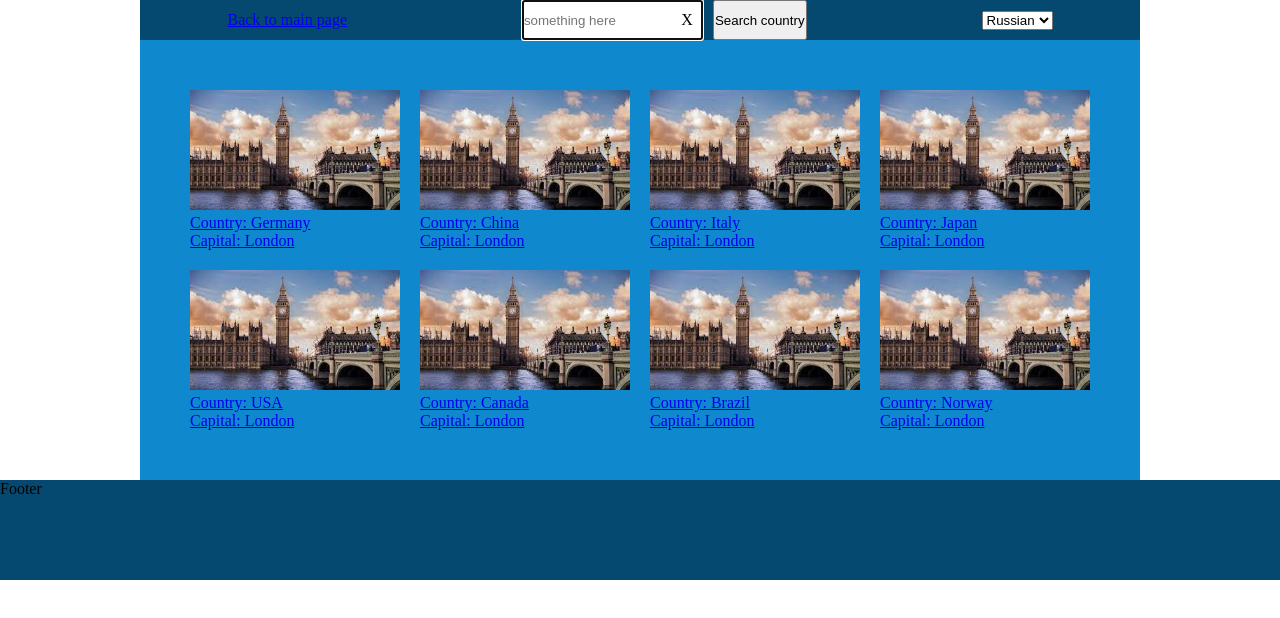
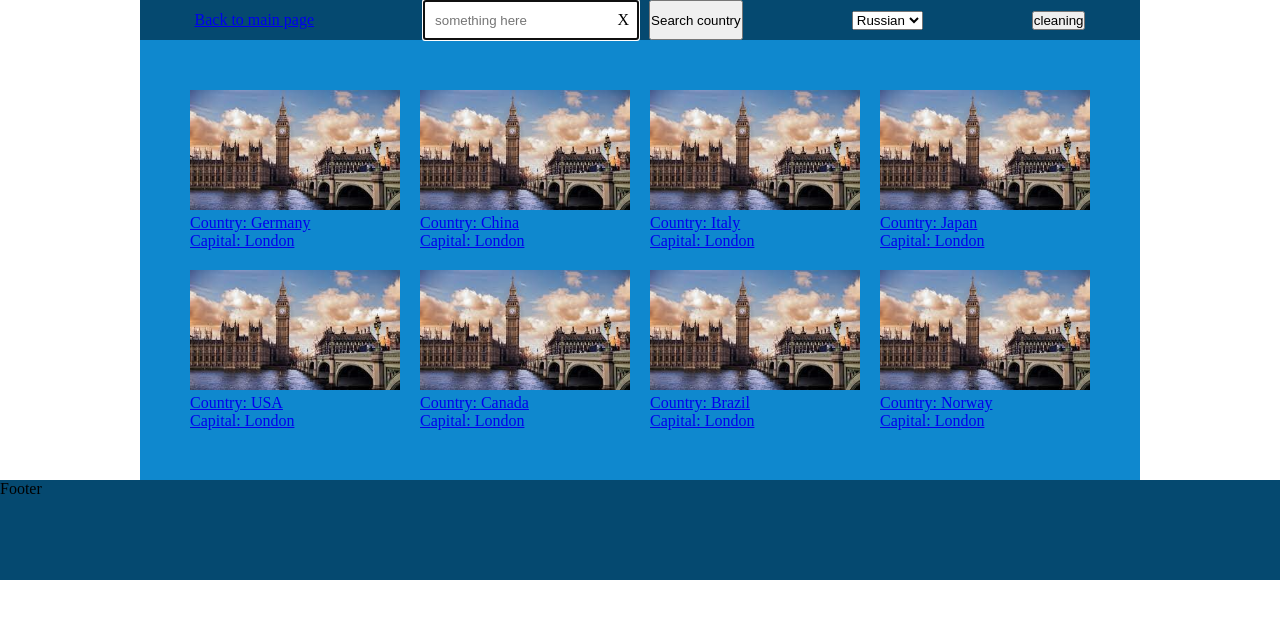
Before and after one commit to DANSitNikov/travelApp, a React (Create React App) app: page / in a window 1280 px wide. Shown: the top 618 px of the page. Built offline with nearby package versions, Linux system fonts and the light colour scheme.

Commit message:
feat: add search events

```diff
--- a/src/components/Header/Header.module.scss
+++ b/src/components/Header/Header.module.scss
@@ -1,6 +1,6 @@
 .header {
     background-color: rgb(5, 73, 112);
-    width: 1000px;
+    max-width: 1000px;
     display: flex;
     margin: 0 auto;
     justify-content: space-around;
--- a/src/components/Header/Header.tsx
+++ b/src/components/Header/Header.tsx
@@ -1,17 +1,22 @@
-import React, {useState} from "react";
+import React, {MouseEventHandler, useEffect, useState} from "react";
 import { Link } from "react-router-dom";
 import style from './Header.module.scss';
 import SearchCountry from "./searchCountry/SearchCountry";
 import SelectLang from "./selectLang/SelectLang";
 
 const Header = () => {
-    const [inputStatus, setInputStatus] = useState(false);
+  const [closeStatus, setStatus] = useState(false);
+
+  const closeIt = () => {
+    setStatus(!closeStatus);
+  };
 
     return(
         <header className={style.header}>
             <Link to="/">Back to main page</Link>
-            <SearchCountry />
+            {!closeStatus && <SearchCountry />}
             <SelectLang />
+            <button onClick={closeIt}>cleaning</button>
         </header>
     );
 };
--- a/src/components/Header/searchCountry/SearchCountry.tsx
+++ b/src/components/Header/searchCountry/SearchCountry.tsx
@@ -1,8 +1,25 @@
-import React, {useRef} from "react";
+import React, {useEffect, useRef} from "react";
 import style from './searchCountry.module.scss';
 
 const SearchCountry = () => {
   const inputValue = useRef<HTMLInputElement>(null);
+
+  useEffect(() => {
+    const keyboardHandler = (e: KeyboardEvent) => {
+      const { key } = e;
+      if (key === 'Enter') {
+        if (inputValue && inputValue.current) {
+          console.log(inputValue.current.value);
+        }
+      }
+    };
+
+    document.addEventListener('keydown', keyboardHandler);
+
+    return () => {
+      document.removeEventListener('keydown', keyboardHandler);
+    };
+  });
 
   const cleanContent = () => {
     if (inputValue && inputValue.current) {
@@ -10,13 +27,19 @@ const SearchCountry = () => {
     }
   };
 
+  const searchCountry = () => {
+    if (inputValue && inputValue.current) {
+      console.log(inputValue.current.value);
+    }
+  };
+
   return (
     <div className={style.searchCountry}>
       <div className={style.inputValue}>
-        <input ref={inputValue} type="text" autoFocus={true} placeholder="something here" />
+        <input autoComplete='off' ref={inputValue} type="text" autoFocus={true} placeholder="something here" />
         <span onClick={cleanContent} className={style.deleteValue}>X</span>
       </div>
-      <button className={style.acceptValue}>Search country</button>
+      <button onClick={searchCountry} className={style.acceptValue}>Search country</button>
     </div>
   );
 };
--- a/src/components/Header/searchCountry/searchCountry.module.scss
+++ b/src/components/Header/searchCountry/searchCountry.module.scss
@@ -7,6 +7,7 @@
 
     input {
       height: 40px;
+      padding: 5px 25px 5px 10px;
     }
 
     .deleteValue {
```
